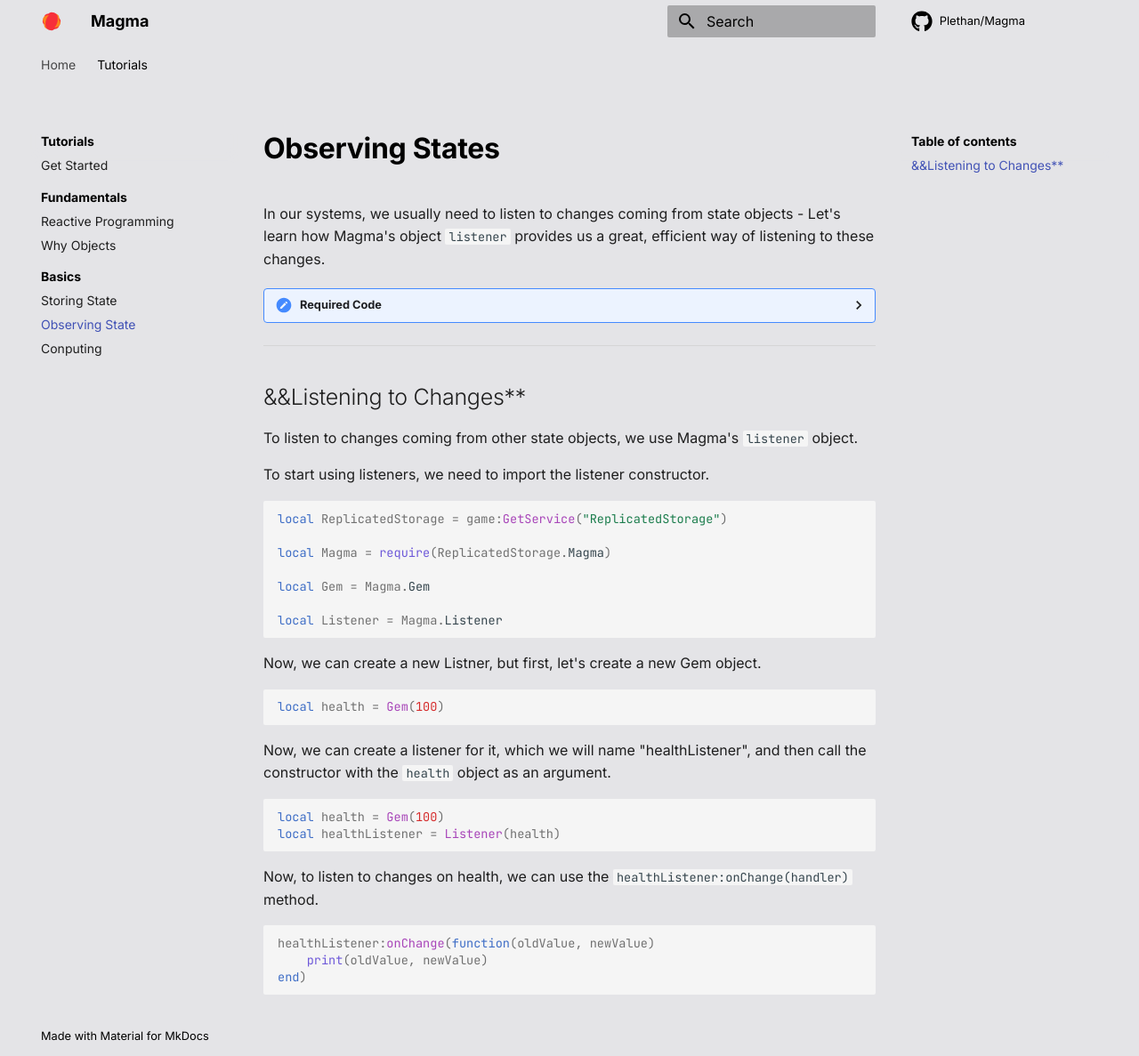
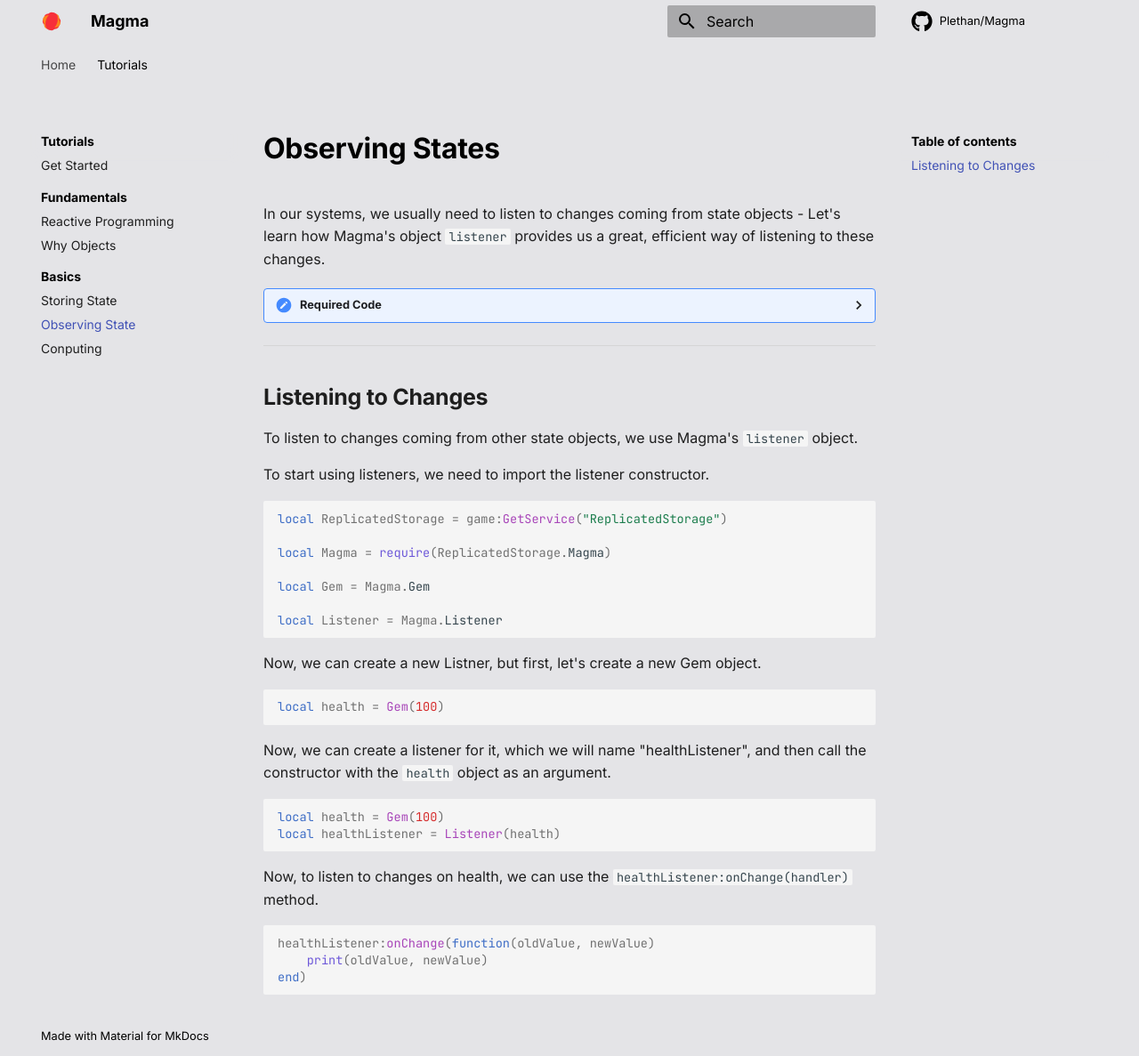
Before and after one commit to Plothan/Magma, an MkDocs documentation site: the page built from docs/Tutorial/Basics/Listeners.md, in a window 1280 px wide and 1187 px high. Shown: the whole window at 89% size. Built offline with MkDocs 1.6.1 and Material for MkDocs 9.7.7, drawn with Linux system fonts in a browser that asks for light colours; comment, search, counter and statistics services are not loaded.

````diff
--- a/docs/Tutorial/Basics/Listeners.md
+++ b/docs/Tutorial/Basics/Listeners.md
@@ -12,7 +12,7 @@ In our systems, we usually need to listen to changes coming from state objects -
     ```
 ______
 
-## &&Listening to Changes**
+## **Listening to Changes**
 
 To listen to changes coming from other state objects, we use Magma's `listener` object.
 
--- a/wally.toml
+++ b/wally.toml
@@ -1,6 +1,6 @@
 [package]
 name = "sinlerdev/magma"
-version = "0.1.0"
+version = "0.1.1"
 registry = "https://github.com/UpliftGames/wally-index"
 realm = "shared"
 
````
